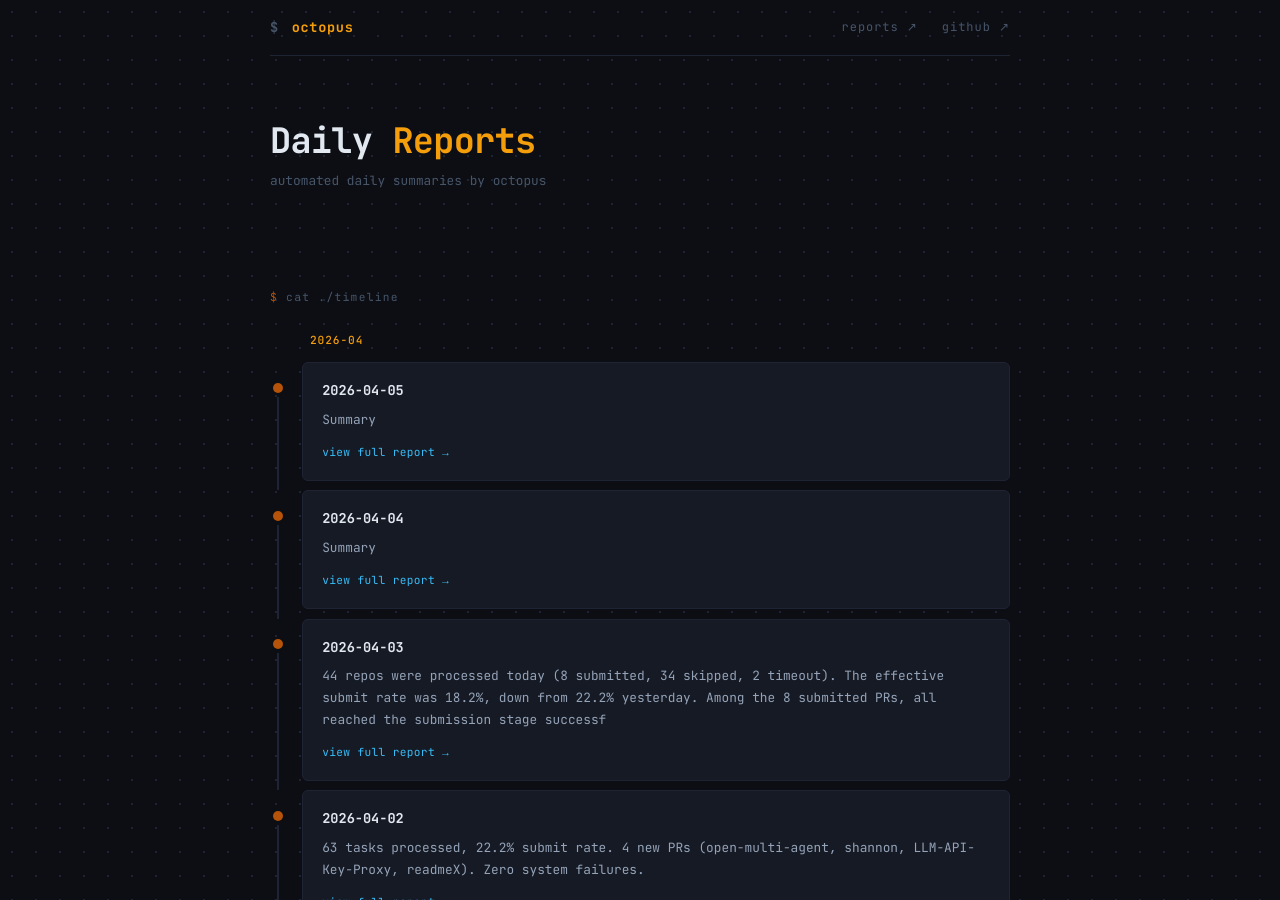
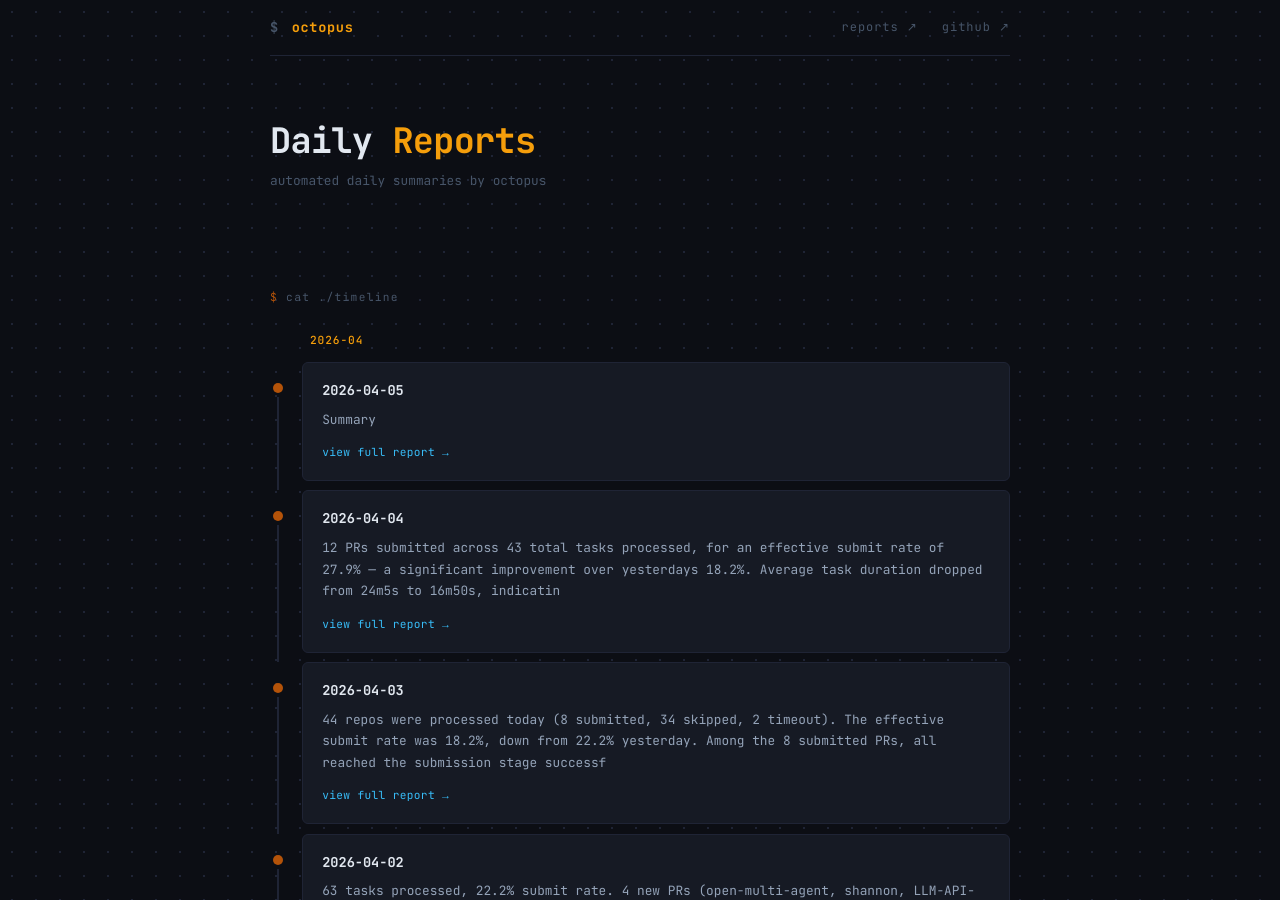
Before and after one commit to octo-patch/daily-reports, a Jekyll site: the page built from index.md, in a window 1280 px wide and 900 px high. Built offline with Jekyll 4.4.1, drawn with Linux system fonts in a browser that asks for light colours.

Commit message:
daily report: 2026-04-04

```diff
--- a/2026-04/2026-04-04.md
+++ b/2026-04/2026-04-04.md
@@ -1,7 +1,7 @@
 ---
 layout: report
 title: "Octopus Daily Report — 2026-04-04"
-summary: "Summary"
+summary: "12 PRs submitted across 43 total tasks processed, for an effective submit rate of 27.9% — a significant improvement over yesterdays 18.2%. Average task duration dropped from 24m5s to 16m50s, indicatin"
 ---
 
 ## Summary
```
